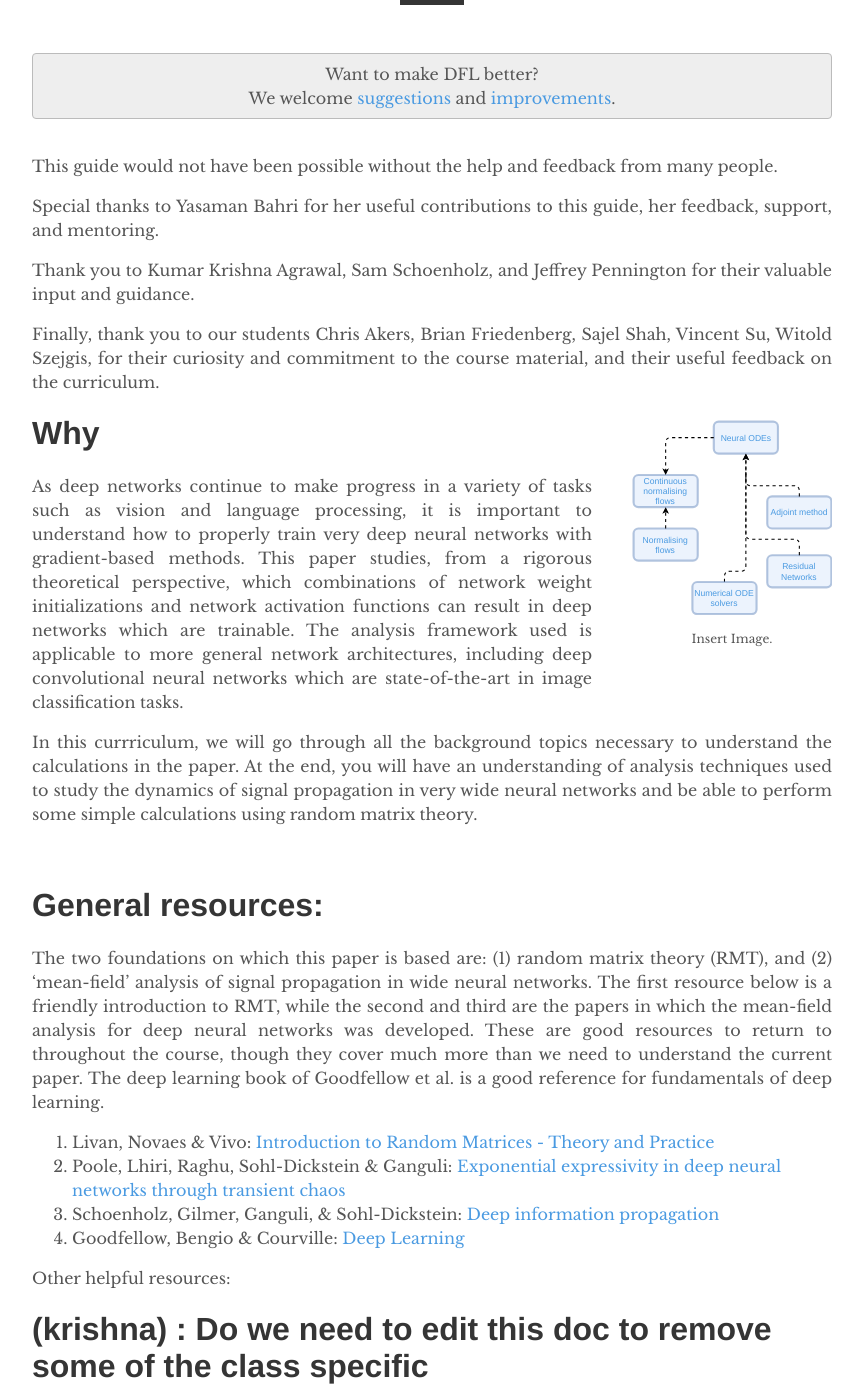
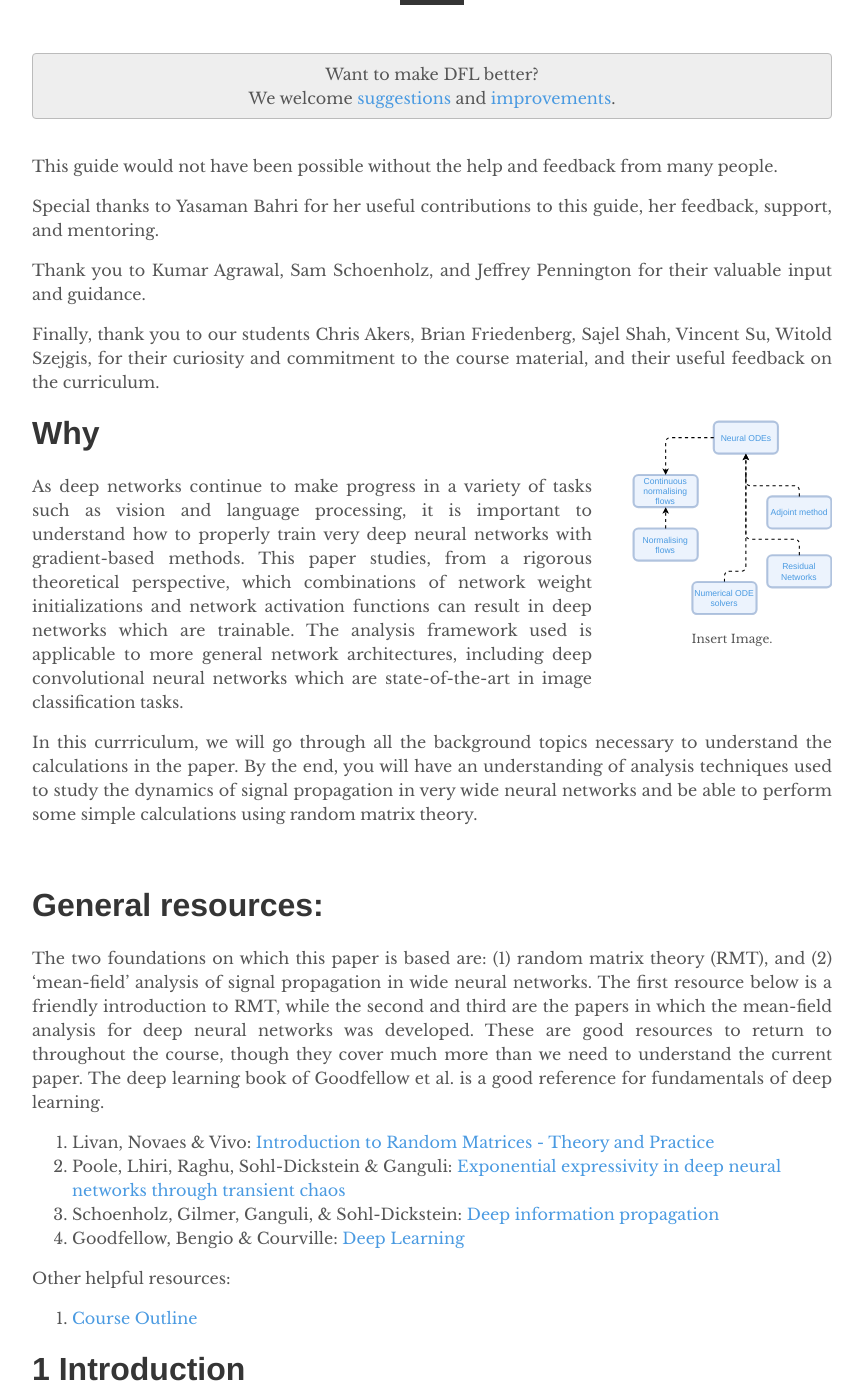
Before and after one commit to depthfirstlearning/depthfirstlearning.com, a Jekyll site: the page built from _posts/2020-01-01-Resurrecting-Sigmoid.markdown, in a window 1280 px wide and 1400 px high, scrolled down 405 px. Shown: the whole window, without its empty margins (208-1071 px from the left). Built offline with Jekyll 4.4.1, drawn with Linux system fonts in a browser that asks for light colours; formulas are drawn with MathJax 3; some of the changed text lies outside the part shown.

Commit message:
address comments

```diff
--- a/_posts/2020-01-01-Resurrecting-Sigmoid.markdown
+++ b/_posts/2020-01-01-Resurrecting-Sigmoid.markdown
@@ -14,7 +14,7 @@ This guide would not have been possible without the help and feedback from many
 
 Special thanks to Yasaman Bahri for her useful contributions to this guide, her feedback, support, and mentoring.
 
-Thank you to Kumar Krishna Agrawal, Sam Schoenholz, and Jeffrey Pennington for their valuable input and guidance.
+Thank you to Kumar Agrawal, Sam Schoenholz, and Jeffrey Pennington for their valuable input and guidance.
 
 Finally, thank you to our students Chris Akers, Brian Friedenberg, Sajel Shah, Vincent Su, Witold Szejgis, for their curiosity and commitment to the course material, and their useful feedback on the curriculum.
 
@@ -27,7 +27,7 @@ Finally, thank you to our students Chris Akers, Brian Friedenberg, Sajel Shah, V
 
 As deep networks continue to make progress in a variety of tasks such as vision and language processing, it is important to understand how to properly train very deep neural networks with gradient-based methods.  This paper studies, from a rigorous theoretical perspective, which combinations of network weight initializations and network activation functions can result in deep networks which are trainable.  The analysis framework used is applicable to more general network architectures, including deep convolutional neural networks which are state-of-the-art in image classification tasks.
 
-In this currriculum, we will go through all the background topics necessary to understand the calculations in the paper.  At the end, you will have an understanding of analysis techniques used to study the dynamics of signal propagation in very wide neural networks and be able to perform some simple calculations using random matrix theory.
+In this currriculum, we will go through all the background topics necessary to understand the calculations in the paper.  By the end, you will have an understanding of analysis techniques used to study the dynamics of signal propagation in very wide neural networks and be able to perform some simple calculations using random matrix theory.
 
 <br />
 
@@ -43,9 +43,6 @@ The two foundations on which this paper is based are: (1) random matrix theory (
 4. Goodfellow, Bengio & Courville: [Deep Learning](http://www.deeplearningbook.org)
 
 Other helpful resources:
-
-# (krishna) : Do we need to edit this doc to remove some of the class specific
-details?
 1. [Course Outline](/assets/sigmoid/misc/Course Outline.docx)
 
 
@@ -94,7 +91,7 @@ From the [Deep Learning book](http://www.deeplearningbook.org)
 - 8.2 (Challenges in neural network optimization)
 - 8.4 (Parameter initialization strategies)
 
- > (krishna) Needs header?
+Other:
 [All you need is a good init](https://arxiv.org/pdf/1511.06422.pdf) by Mishkin et al., sections 1 and 2
 [Understanding the difficulty of training deep feedforward neural networks](http://proceedings.mlr.press/v9/glorot10a/glorot10a.pdf) by Glorot and Bengio
 Wikipedia [article](https://en.wikipedia.org/wiki/Residual_neural_network) on residual networks (skip connections)
```
